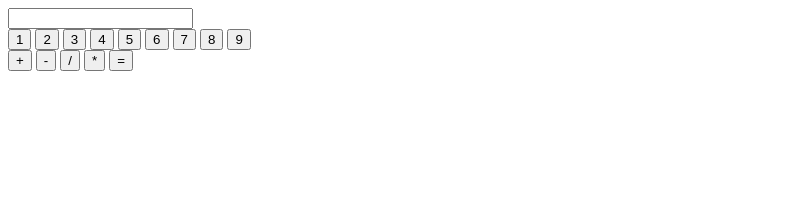
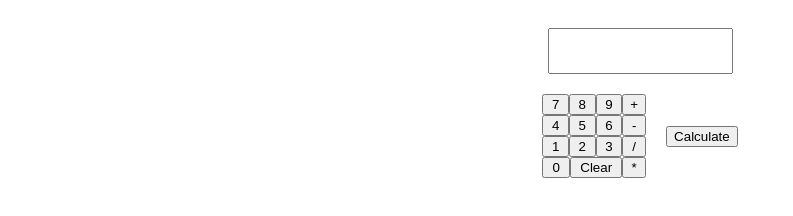
Before and after one commit to aalniak/calculator, a plain HTML site: page index.html in a window 1280 px wide. Shown: the whole page, without its empty margins (0-793 px from the left). Drawn offline with Linux system fonts and the light colour scheme.

Commit message:
design simple calculator visually

```diff
--- a/index.html
+++ b/index.html
@@ -2,16 +2,20 @@
 <html lang="en">
 <head>
     <script src="script.js"></script>
+    <link rel="stylesheet" href="styles.css">
     <meta charset="UTF-8">
     <meta http-equiv="X-UA-Compatible" content="IE=edge">
     <meta name="viewport" content="width=device-width, initial-scale=1.0">
     <title>Document</title>
 </head>
 <body>
-    <div class="main container">
-        <input class="calculator-screen"></div>
+    <div class="main-container">
+        <input class="calculator-screen">
         <div class="numbers-and-operators-container">
             <div class="numbers-container">
+
+                <button class="number bottom">0</button>
+                <button class="clear">Clear</button>
                 <button class="number">1</button>
                 <button class="number">2</button>
                 <button class="number">3</button>
@@ -27,7 +31,9 @@
                 <button class="operator">-</button>
                 <button class="operator">/</button>
                 <button class="operator">*</button>
-                <button class="equals">=</button>
+            </div>
+            <div class="calculate">
+                <button class="equals">Calculate</button>
             </div>
         </div>
     </div>
--- a/styles.css
+++ b/styles.css
@@ -0,0 +1,44 @@
+.main-container{
+    display:flex;
+    justify-content: center;
+    align-items: center;
+    flex-direction: column;
+}
+
+.numbers-and-operators-container{
+    display:flex;
+
+}
+
+.numbers-container{
+    display:flex;
+    flex-wrap: wrap-reverse;
+    max-width: 80px;
+    flex: 1;
+}
+
+.operators-container{
+    display:flex;
+    flex-direction: column;
+
+}
+
+button{
+    min-width: 10px;
+    min-height: 10px;
+    flex: 1 0 auto;
+
+}
+
+.calculator-screen{
+    height:40px;
+    margin-bottom: 20px;
+    margin-top: 20px;
+}
+
+.calculate{
+    display:flex;
+    margin-left: 20px;
+    justify-content: center;
+    align-items: center;
+}
```
